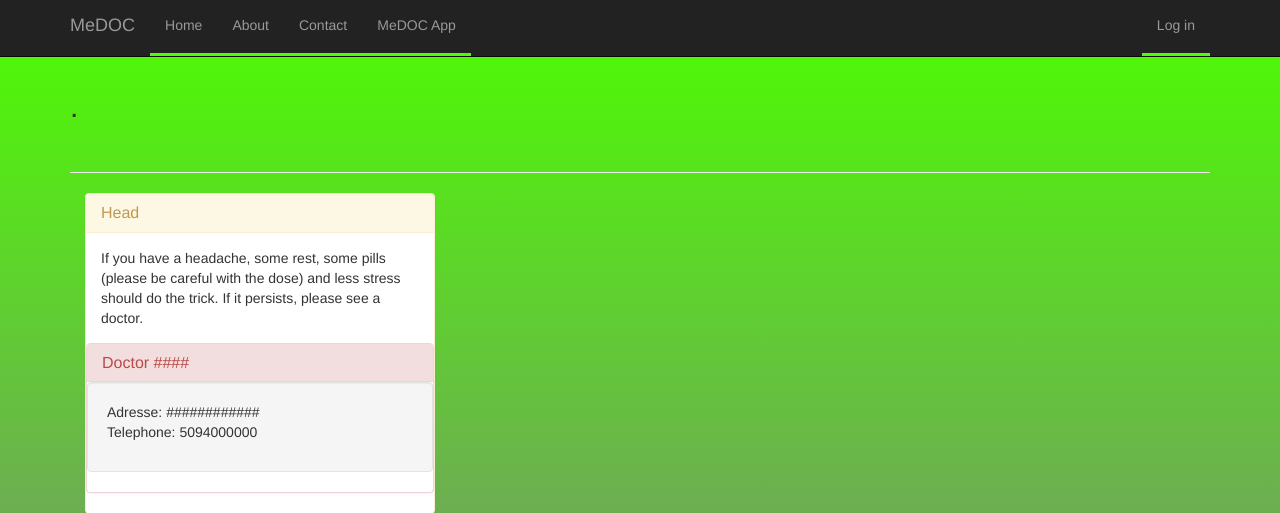
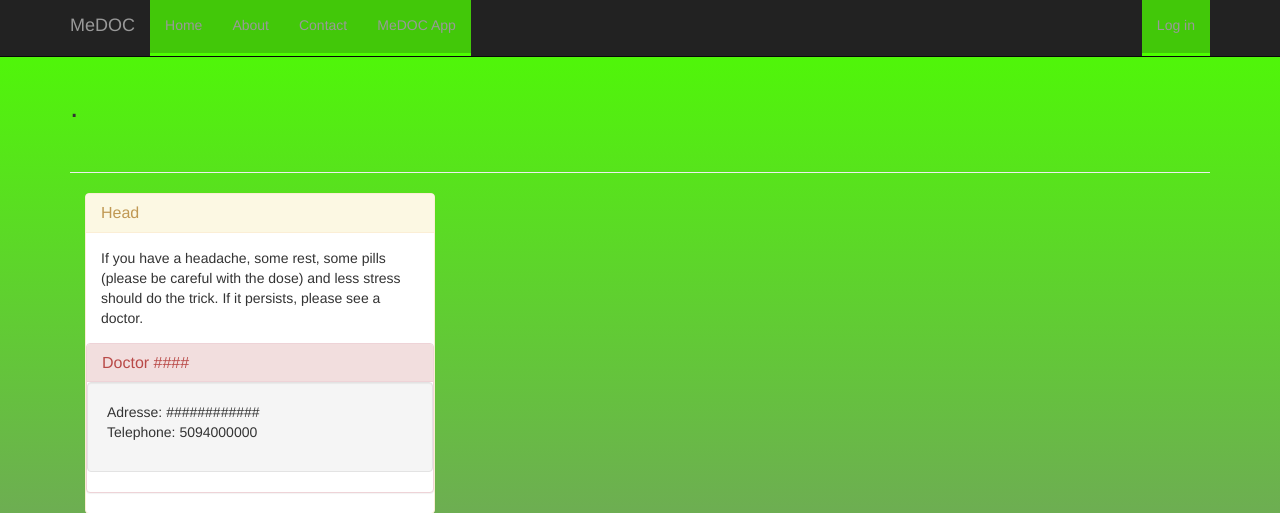
Before and after one commit to AlexandreSeb97/medoc, a Django app: template app/templates/app/head.html in a window 1280 px wide. Shown: the top 513 px of the page. Run offline with Django 3.2, Linux system fonts and the light colour scheme; the template is opened without the code that fills it, so the values that code supplies are empty; some libraries are stand-ins or nearby versions.

Commit message:
make it better

```diff
--- a/app/static/app/content/site.css
+++ b/app/static/app/content/site.css
@@ -9,6 +9,7 @@ body {
   padding-left: 0;
   margin-bottom: 0;
   list-style: none;
+  background-color: rgba(77,255,0,0.75);
   border-bottom: 3px solid rgb(76,255,0);
   padding-bottom: 3px;
 }
```
